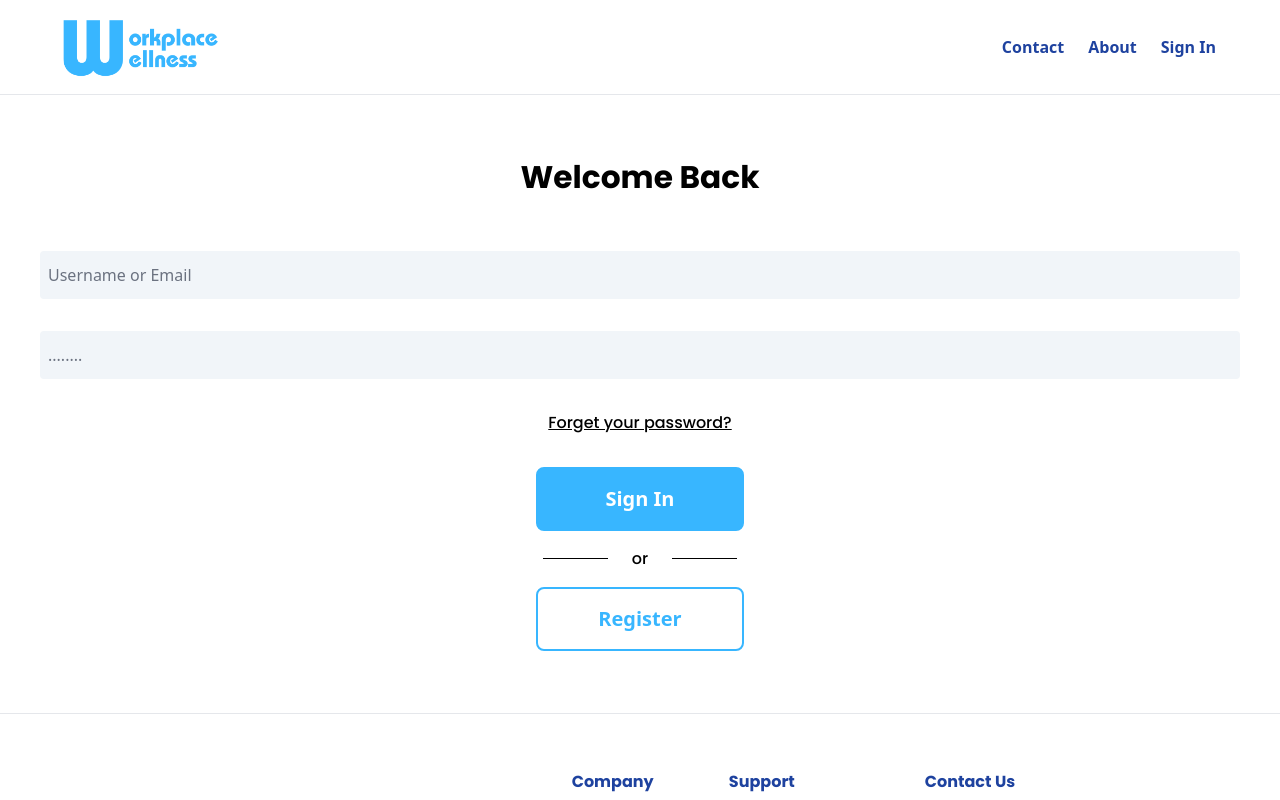
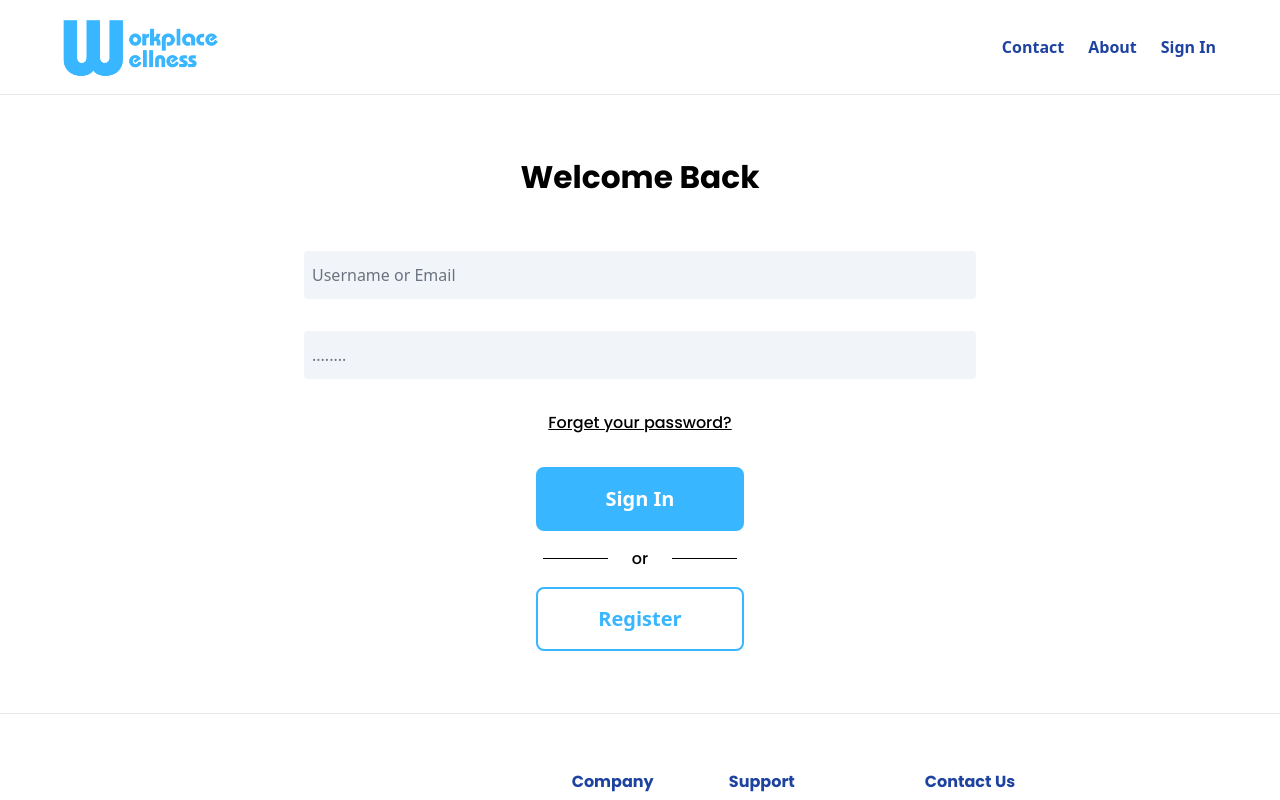
Before and after one commit to James-Lycett/workplace-wellness, a React (Create React App) app in the folder frontend/: page /login in a window 1280 px wide. Shown: the top 800 px of the page. Built offline with nearby package versions, Linux system fonts and the light colour scheme.

Commit message:
Set max width for login inputs

```diff
--- a/frontend/src/LoginPage/LoginPage.jsx
+++ b/frontend/src/LoginPage/LoginPage.jsx
@@ -50,7 +50,7 @@ export default function LoginPage() {
                         {/* Username input */}
                         <label htmlFor="username"></label>
                         <input
-                            className="relative border-0 bg-slate-100 my-4 py-3 md:px-2 w-full rounded"
+                            className="relative border-0 bg-slate-100 my-4 py-3 md:px-2 w-full rounded max-w-2xl"
                             type="string"
                             id="username"
                             value={username}
@@ -60,7 +60,7 @@ export default function LoginPage() {
                         {/* Password input */}
                         <label htmlFor="password"></label>
                         <input
-                            className="relative border-0 bg-slate-100 my-4 py-3 px-2 w-full rounded"
+                            className="relative border-0 bg-slate-100 my-4 py-3 px-2 w-full rounded max-w-2xl"
                             type="password"
                             id="password"
                             autocomplete="new-password"
```
